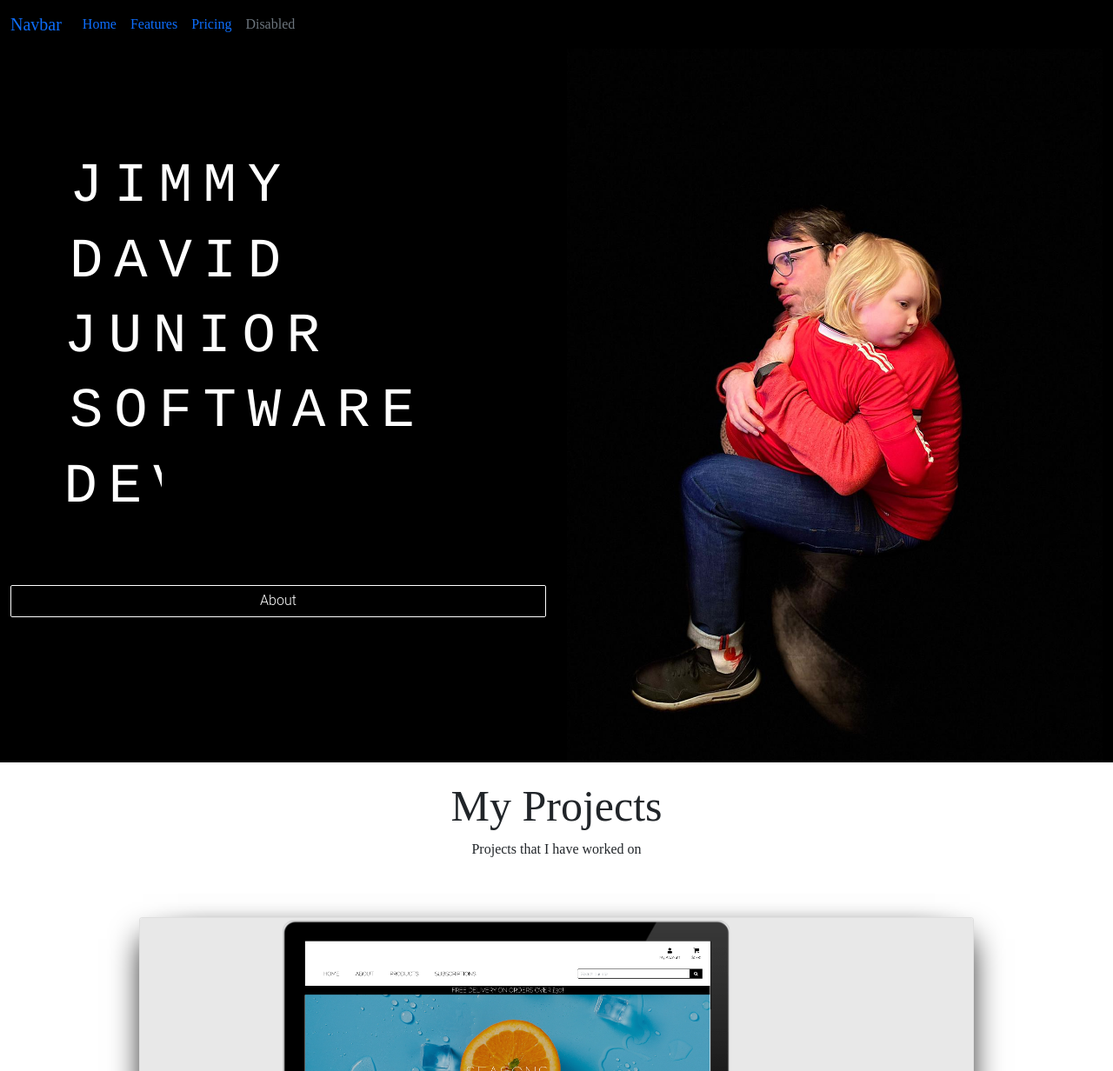
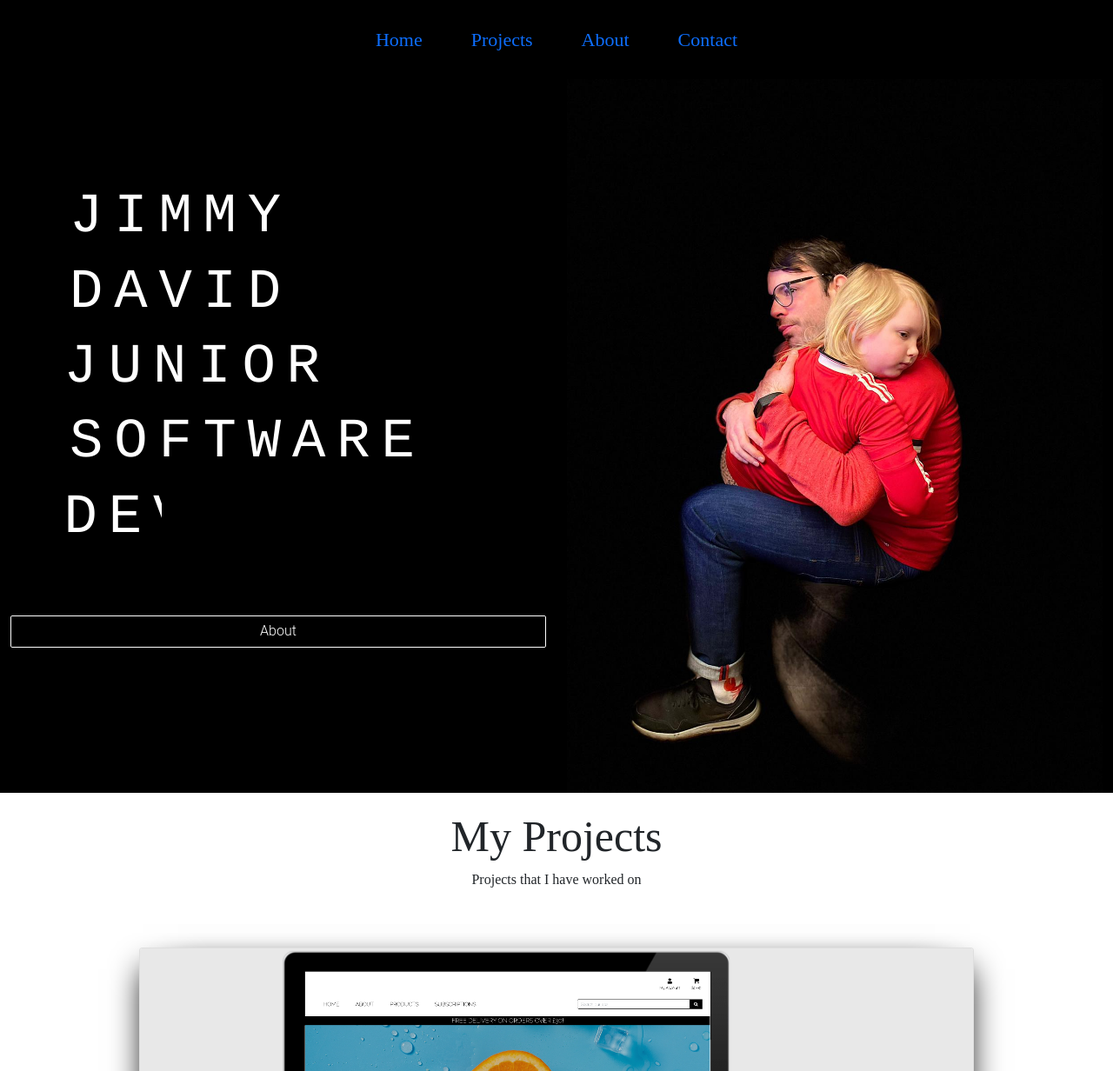
Before and after one commit to jimbobding/resume, a PHP site: page / in a window 1280 px wide. Shown: the top 1232 px of the page at 87% size. Run offline with PHP 8.4, Linux system fonts and the light colour scheme.

Commit message:
changed navbar

```diff
--- a/CSS/style.css
+++ b/CSS/style.css
@@ -8,7 +8,6 @@
 
 body {
     font-family: serif;
-
 }
 
 h2 {
@@ -18,6 +17,14 @@ h2 {
 /* -------------------------------- Navbar */
 .navbar {
     background-color: black;
+    justify-content: center;
+    font-size: 22px;
+    position: sticky;
+}
+
+.navbar li {
+    padding: 5px 20px;
+
 }
 
 /* -------------------------------- Hero Section */
@@ -288,7 +295,8 @@ h2 {
     text-align: center;
 }
 
-.projects-header, p {
+.projects-header,
+p {
     text-align: center;
 }
 
@@ -314,7 +322,7 @@ h2 {
 }
 
 
-.projects-container .col:nth-child(3n+0){
+.projects-container .col:nth-child(3n+0) {
     background-color: blue;
 }
 
@@ -322,7 +330,8 @@ h2 {
     padding: 50px;
 }
 
-.projects-card, h3 {
+.projects-card,
+h3 {
     text-align: center;
 }
 
@@ -375,7 +384,8 @@ a.cta:hover {
     background-color: #000000;
 }
 
-.fa-globe, .fa-github {
+.fa-globe,
+.fa-github {
     padding: 10px;
 }
 
--- a/index.html
+++ b/index.html
@@ -27,26 +27,25 @@
 <body>
 
     <!--Nav Bar-->
-    <nav class="navbar navbar-expand-lg  ">
+    <nav class="navbar navbar-expand-lg sticky-top">
         <div class="container-fluid">
-            <a class="navbar-brand" href="#">Navbar</a>
             <button class="navbar-toggler" type="button" data-bs-toggle="collapse" data-bs-target="#navbarNav"
                 aria-controls="navbarNav" aria-expanded="false" aria-label="Toggle navigation">
                 <span class="navbar-toggler-icon"></span>
             </button>
-            <div class="collapse navbar-collapse" id="navbarNav">
-                <ul class="navbar-nav">
+            <div class="collapse navbar-collapse navbar " id="navbarNav">
+                <ul class="navbar-nav ">
                     <li class="nav-item">
                         <a class="nav-link active" aria-current="page" href="#">Home</a>
                     </li>
-                    <li class="nav-item">
-                        <a class="nav-link" href="#">Features</a>
+                    <li class="nav-item ">
+                        <a class="nav-link" href="#projects">Projects</a>
                     </li>
                     <li class="nav-item">
-                        <a class="nav-link" href="#">Pricing</a>
+                        <a class="nav-link" href="#about">About</a>
                     </li>
-                    <li class="nav-item">
-                        <a class="nav-link disabled" href="#" tabindex="-1" aria-disabled="true">Disabled</a>
+                       <li class="nav-item">
+                        <a class="nav-link" href="#contact">Contact</a>
                     </li>
                 </ul>
             </div>
@@ -81,7 +80,7 @@
     <!--Project section -->
     <section>
         <div>
-            <h2 class="projetcs-header">My Projects</h2>
+            <h2 id="projects" class="projetcs-header">My Projects</h2>
             <p>Projects that I have worked on</p>
         </div>
         <div class="container-fluid projects-container">
```
